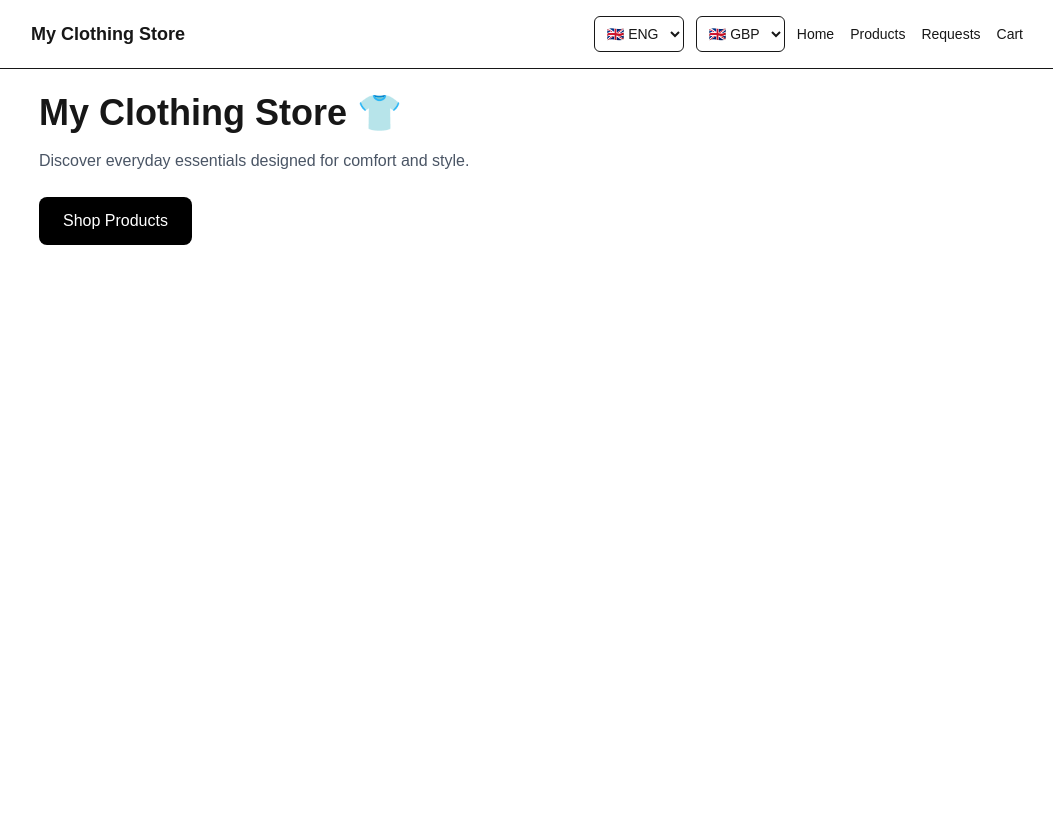
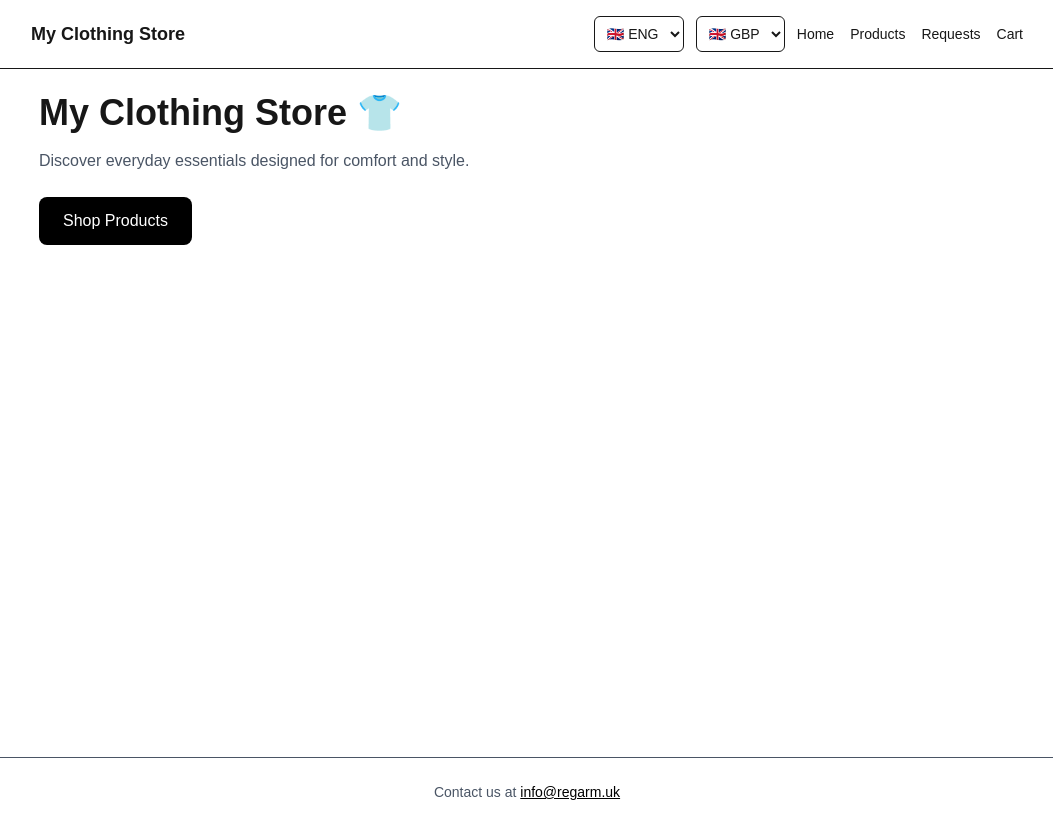
Before and after one commit to JJCOOKS06/my-shop, a Next.js app: page / in a window 1280 px wide. Shown: the whole page, without its empty margins (113-1166 px from the left). Before the commit the page ends 800 px from the top, so only its background shows below. Built offline with nearby package versions, Linux system fonts and the light colour scheme.

Commit message:
Add contact email footer

```diff
--- a/src/app/layout.tsx
+++ b/src/app/layout.tsx
@@ -21,14 +21,30 @@ export const metadata: Metadata = {
   description: "Online clothing store",
 };
 
-export default function RootLayout({ children }: { children: React.ReactNode }) {
+export default function RootLayout({
+  children,
+}: {
+  children: React.ReactNode;
+}) {
   return (
     <html lang="en">
       <body className={`${geistSans.variable} ${geistMono.variable} antialiased`}>
         <AppSettingsProvider>
           <LangDirSync />
           <Navbar />
-          {children}
+
+          <div className="min-h-[80vh]">{children}</div>
+
+          {/* Footer */}
+          <footer className="mt-12 border-t py-6 text-center text-sm text-gray-600">
+            Contact us at{" "}
+            <a
+              href="mailto:info@regarm.uk"
+              className="font-medium text-black underline"
+            >
+              info@regarm.uk
+            </a>
+          </footer>
         </AppSettingsProvider>
       </body>
     </html>
```
